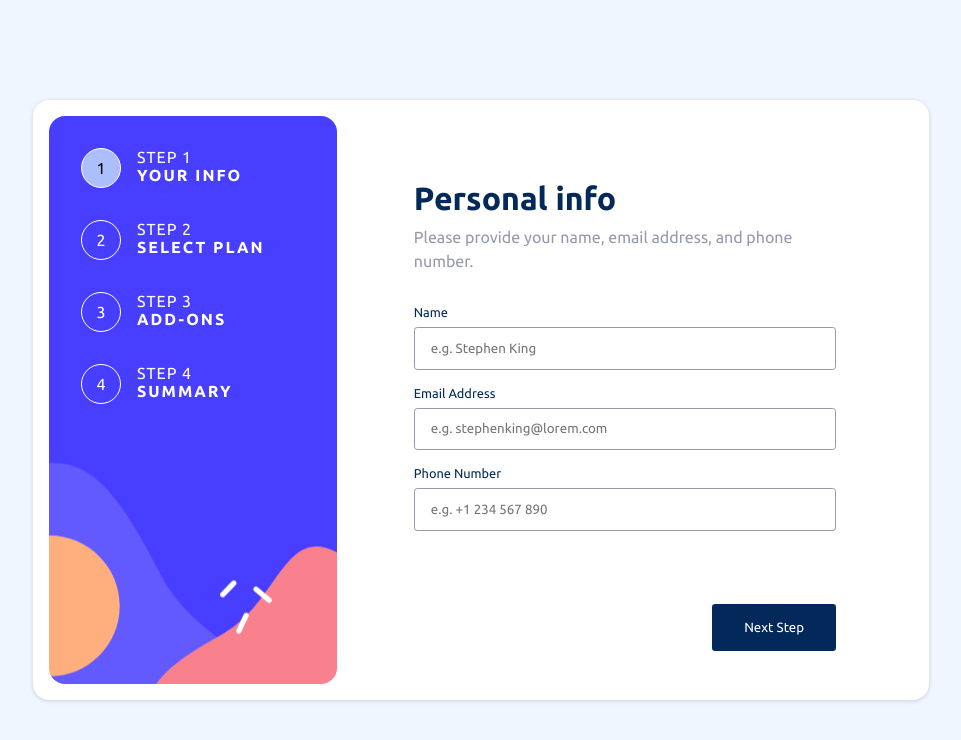
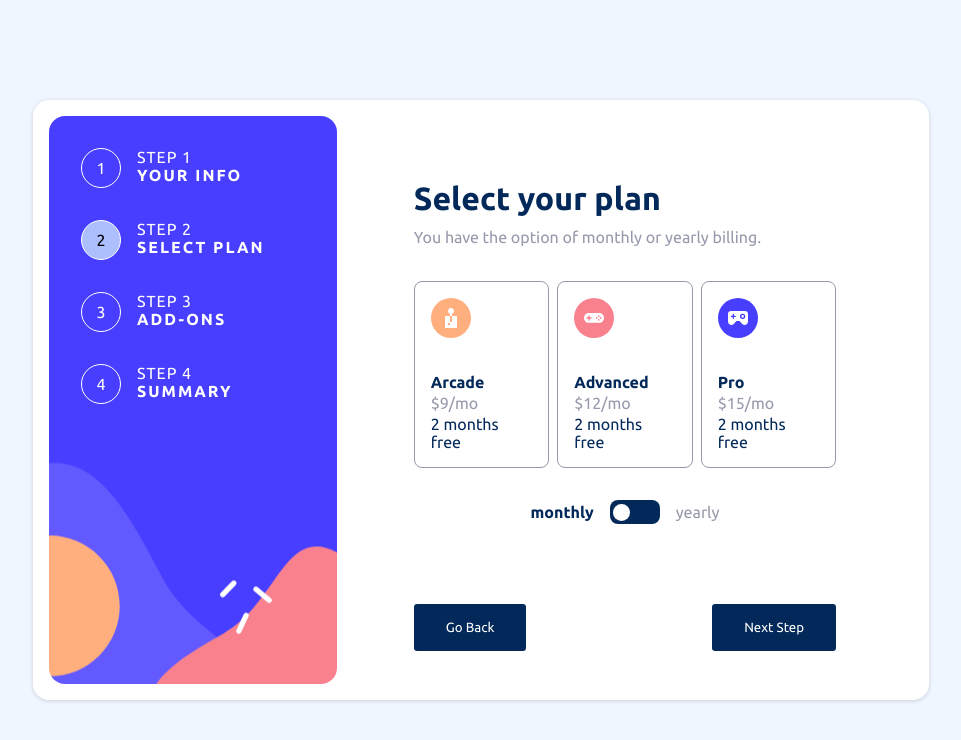
Before and after one commit to muhammadderic/multi-step-form--FrontEndMentor, a React (Create React App) app: page / in a window 1280 px wide. Shown: the top 740 px of the page, without its empty margins (159-1120 px from the left). Built offline with nearby package versions, Linux system fonts and the light colour scheme.

Commit message:
Set state management for step 2 to tract selected user plan - local component

```diff
--- a/src/components/UserPlan.jsx
+++ b/src/components/UserPlan.jsx
@@ -1,10 +1,38 @@
+import { useEffect, useState } from "react";
 import "../styles/user-plan.css";
 
 function UserPlan() {
+  const [userPlanData, setUserPlanData] = useState([]);
+
+  useEffect(() => {
+    console.log(userPlanData);
+  }, [userPlanData]);
+
+  const addItemToArray = (item) => {
+    if (userPlanData.includes(item)) {
+      const filterUserPlanData = userPlanData.filter(userData => userData !== item)
+      return setUserPlanData(filterUserPlanData);
+    }
+    return setUserPlanData([...userPlanData, item]);
+  }
+
+  const userPlanHandler = (e) => {
+    switch (e.target.dataset.title) {
+      case "advanced":
+        addItemToArray("advanced");
+        break;
+      case "pro":
+        addItemToArray("pro");
+        break;
+      default:
+        addItemToArray("arcade");
+    }
+  }
+
   return (
     <div id="user-plan-wrapper">
       <div className="user-plans">
-        <div className="user-plan">
+        <div className="user-plan" data-title="arcade" onClick={userPlanHandler}>
           <div className="user-plan__icon">
             <svg xmlns="http://www.w3.org/2000/svg" width="40" height="40" viewBox="0 0 40 40"><g fill="none" fillRule="evenodd"><circle cx="20" cy="20" r="20" fill="#FFAF7E" /><path fill="#FFF" fillRule="nonzero" d="M24.995 18.005h-3.998v5.998h-2v-5.998H15a1 1 0 0 0-1 1V29a1 1 0 0 0 1 1h9.995a1 1 0 0 0 1-1v-9.995a1 1 0 0 0-1-1Zm-5.997 8.996h-2v-1.999h2v2Zm2-11.175a2.999 2.999 0 1 0-2 0v2.18h2v-2.18Z" /></g></svg>
           </div>
@@ -14,7 +42,7 @@ function UserPlan() {
             <p className="user-plan__trial">2 months free</p>
           </div>
         </div>
-        <div className="user-plan">
+        <div className="user-plan" data-title="advanced" onClick={userPlanHandler}>
           <div className="user-plan__icon">
             <svg xmlns="http://www.w3.org/2000/svg" width="40" height="40" viewBox="0 0 40 40"><g fill="none" fillRule="evenodd"><circle cx="20" cy="20" r="20" fill="#F9818E" /><path fill="#FFF" fillRule="nonzero" d="M25.057 15H14.944C12.212 15 10 17.03 10 19.885c0 2.857 2.212 4.936 4.944 4.936h10.113c2.733 0 4.943-2.08 4.943-4.936S27.79 15 25.057 15ZM17.5 20.388c0 .12-.108.237-.234.237h-1.552v1.569c0 .126-.138.217-.259.217H14.5c-.118 0-.213-.086-.213-.203v-1.583h-1.569c-.126 0-.217-.139-.217-.26v-.956c0-.117.086-.213.202-.213h1.584v-1.554c0-.125.082-.231.203-.231h.989c.12 0 .236.108.236.234v1.551h1.555c.125 0 .231.083.231.204v.988Zm5.347.393a.862.862 0 0 1-.869-.855c0-.472.39-.856.869-.856.481 0 .87.384.87.856 0 .471-.389.855-.87.855Zm1.9 1.866a.86.86 0 0 1-.87-.852.86.86 0 0 1 .87-.855c.48 0 .87.38.87.855a.86.86 0 0 1-.87.852Zm0-3.736a.862.862 0 0 1-.87-.854c0-.472.39-.856.87-.856s.87.384.87.856a.862.862 0 0 1-.87.854Zm1.899 1.87a.862.862 0 0 1-.868-.855c0-.472.389-.856.868-.856s.868.384.868.856a.862.862 0 0 1-.868.855Z" /></g></svg>
           </div>
@@ -24,7 +52,7 @@ function UserPlan() {
             <p className="user-plan__trial">2 months free</p>
           </div>
         </div>
-        <div className="user-plan">
+        <div className="user-plan" data-title="pro" onClick={userPlanHandler}>
           <div className="user-plan__icon">
             <svg xmlns="http://www.w3.org/2000/svg" width="40" height="40" viewBox="0 0 40 40"><g fill="none" fillRule="evenodd"><circle cx="20" cy="20" r="20" fill="#483EFF" /><path fill="#FFF" fillRule="nonzero" d="M26.666 13H13.334A3.333 3.333 0 0 0 10 16.333v7.193a3.447 3.447 0 0 0 2.14 3.24c1.238.5 2.656.182 3.56-.8L18.52 23h2.96l2.82 2.966a3.2 3.2 0 0 0 3.56.8 3.447 3.447 0 0 0 2.14-3.24v-7.193A3.333 3.333 0 0 0 26.666 13Zm-9.333 6H16v1.333a.667.667 0 0 1-1.333 0V19h-1.333a.667.667 0 0 1 0-1.334h1.333v-1.333a.667.667 0 1 1 1.333 0v1.333h1.333a.667.667 0 1 1 0 1.334Zm7.333 2a2.667 2.667 0 1 1 0-5.333 2.667 2.667 0 0 1 0 5.333ZM26 18.333a1.333 1.333 0 1 1-2.667 0 1.333 1.333 0 0 1 2.667 0Z" /></g></svg>
           </div>
--- a/src/components/personalInfoReducer.js
+++ b/src/components/personalInfoReducer.js
@@ -1,13 +1,14 @@
 import { createSlice } from "@reduxjs/toolkit";
 
 const initialState = {
-  step: 0,
+  step: 1,
   // Define the initial form data
   personalInfoData: {
     name: "",
     email: "",
     phone: "",
   },
+  userPlanData: [],
   errors: {
     errorName: false,
     errorEmail: false,
--- a/src/styles/user-plan.css
+++ b/src/styles/user-plan.css
@@ -16,7 +16,7 @@
   border: 1px solid hsl(243, 100%, 62%);
 }
 
-.user-plan:active {
+.user-plan__selected {
   background-color: hsl(206, 94%, 87%);
 }
 
```
